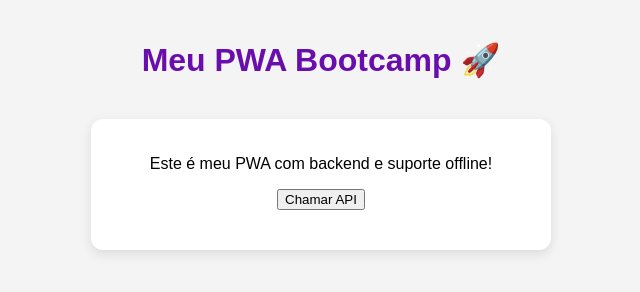
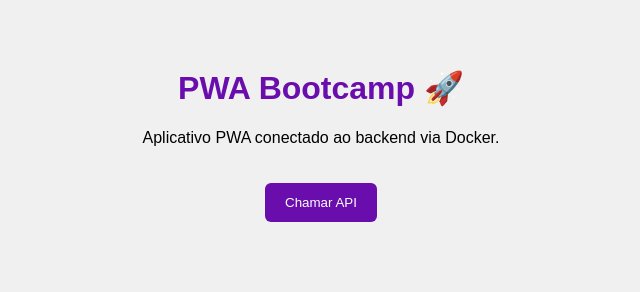
Before and after one commit to Carlos-Eduardo-Araujo/extens-o-chrome-boot2-, a website: page apps/web/index.html in a window 1280 px wide. Shown: the whole page, without its empty margins (319-959 px from the left). Drawn offline with Linux system fonts and the light colour scheme.

Commit message:
Update index.html

```diff
--- a/apps/web/index.html
+++ b/apps/web/index.html
@@ -6,53 +6,38 @@
 
   <title>Meu PWA Bootcamp</title>
 
-
-  <link rel="manifest" href="/apps/web/manifest.webmanifest">
-
-
+  <link rel="manifest" href="./manifest.webmanifest">
   <meta name="theme-color" content="#6a0dad">
-
 
   <style>
     body {
-      font-family: Arial, sans-serif;
-      background: #f4f4f4;
-      margin: 0;
-      padding: 20px;
+      font-family: Arial;
       text-align: center;
+      padding: 40px;
+      background: #f0f0f0;
     }
-
     h1 { color: #6a0dad; }
-
-    .card {
-      background: white;
-      padding: 20px;
-      margin-top: 40px;
-      border-radius: 12px;
-      max-width: 420px;
-      margin-left: auto;
-      margin-right: auto;
-      box-shadow: 0 4px 12px rgba(0,0,0,0.1);
+    button {
+      padding: 12px 20px;
+      border: none;
+      background: #6a0dad;
+      color: white;
+      border-radius: 6px;
+      cursor: pointer;
+      margin-top: 20px;
     }
-
-    #api-response {
-      margin-top: 20px;
-      font-weight: bold;
-      color: #333;
-    }
+    #api-response { margin-top: 20px; font-weight: bold; }
   </style>
 </head>
 
 <body>
-  <h1>Meu PWA Bootcamp 🚀</h1>
+  <h1>PWA Bootcamp 🚀</h1>
 
-  <div class="card">
-    <p>Este é meu PWA com backend e suporte offline!</p>
+  <p>Aplicativo PWA conectado ao backend via Docker.</p>
 
-    <button id="btn">Chamar API</button>
+  <button id="btn">Chamar API</button>
 
-    <div id="api-response" data-testid="api-ok"></div>
-  </div>
+  <div id="api-response" data-testid="api-ok"></div>
 
   <script src="./main.js"></script>
 </body>
```
